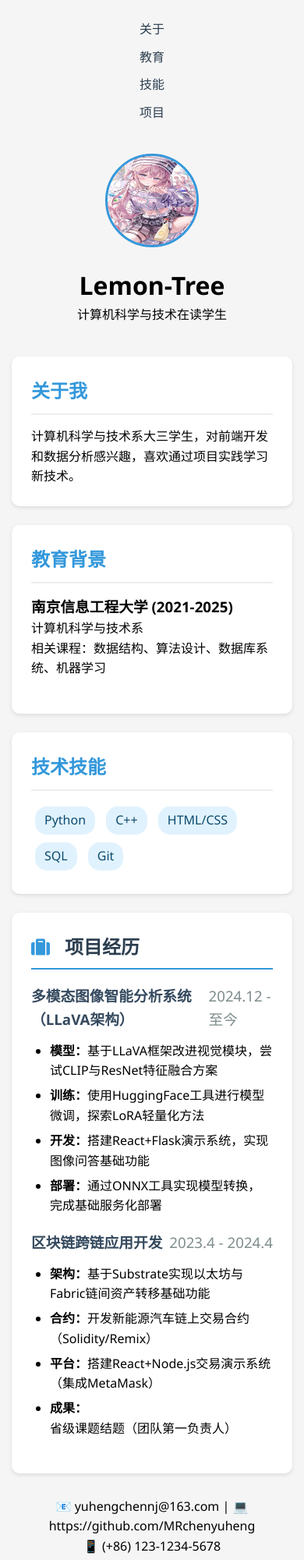
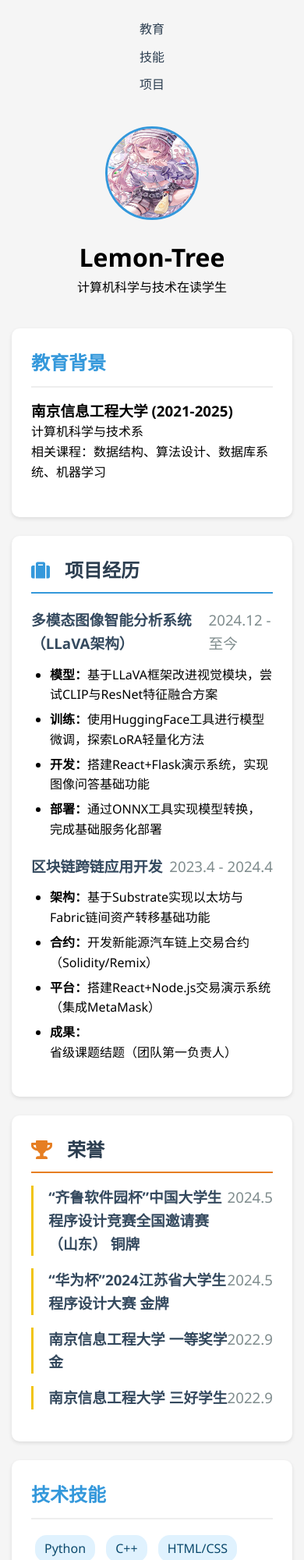
Before and after one commit to MRchenyuheng/resume, a plain HTML site: page index.html in a window 390 px wide. Shown: the top 2000 px of the page at 78% size. Drawn offline with Linux system fonts and the light colour scheme.

Commit message:
awards20250219

```diff
--- a/index.html
+++ b/index.html
@@ -6,146 +6,12 @@
 
     <!-- 在<head>标签最前面添加这行 Font Awesome支持-->
     <link rel="stylesheet" href="https://cdnjs.cloudflare.com/ajax/libs/font-awesome/5.15.4/css/all.min.css">
-
+    <link rel="stylesheet" href="styles/style.css">
+    <link rel="stylesheet" href="styles/award.css">
     <title>Lemon-Tree 的个人主页</title>
-    <style>
-        /* 基础样式 */
-        * {
-            margin: 0;
-            padding: 0;
-            box-sizing: border-box;
-            font-family: 'Segoe UI', sans-serif;
-        }
-
-        body {
-            line-height: 1.6;
-            max-width: 800px;
-            margin: 0 auto;
-            padding: 20px;
-            background: #f5f5f5;
-        }
-
-        /* 导航栏 */
-        nav {
-            text-align: center;
-            margin-bottom: 30px;
-        }
-
-        nav a {
-            margin: 0 15px;
-            color: #2c3e50;
-            text-decoration: none;
-            font-weight: 500;
-        }
-
-        /* 头部信息 */
-        .header {
-            text-align: center;
-            margin: 40px 0;
-        }
-
-        .avatar {
-            width: 120px;
-            height: 120px;
-            border-radius: 50%;
-            margin-bottom: 15px;
-            border: 3px solid #3498db;
-        }
-
-        /* 内容模块 */
-        .section {
-            background: white;
-            padding: 25px;
-            border-radius: 10px;
-            margin-bottom: 25px;
-            box-shadow: 0 2px 5px rgba(0,0,0,0.1);
-        }
-
-        h2 {
-            color: #3498db;
-            border-bottom: 2px solid #eee;
-            padding-bottom: 10px;
-            margin-bottom: 15px;
-        }
-
-        /* 教育背景 */
-        .education-item {
-            margin-bottom: 20px;
-        }
-
-        /* 技能标签 */
-        .skill-tag {
-            display: inline-block;
-            background: #e0f2fe;
-            color: #0c4a6e;
-            padding: 5px 12px;
-            border-radius: 15px;
-            margin: 5px;
-        }
-
-        /* 联系方式 */
-        .contact {
-            text-align: center;
-            margin-top: 30px;
-        }
-
-        /* 响应式设计 */
-        @media (max-width: 600px) {
-            body {
-                padding: 15px;
-            }
-            nav a {
-                display: block;
-                margin: 10px 0;
-            }
-        }
-
-        .section {
-    margin-bottom: 1.5rem;
-}
-
-#projects h2 {
-    color: #2c3e50;
-    border-bottom: 2px solid #3498db;
-    padding-bottom: 0.5rem;
-}
-
-.project-item {
-    margin: 1.2rem 0;
-}
-
-.project-item h3 {
-    color: #34495e;
-    margin: 0.8rem 0;
-    display: flex;
-    justify-content: space-between;
-}
-
-.date {
-    color: #7f8c8d;
-    font-weight: normal;
-}
-
-.project-details {
-    padding-left: 1.5rem;
-    margin: 0.5rem 0;
-}
-
-.project-details li {
-    margin: 0.4rem 0;
-    line-height: 1.6;
-}
-
-.fas.fa-suitcase {
-    margin-right: 0.8rem;
-    color: #3498db;
-}
-
-    </style>
 </head>
 <body>
     <nav>
-        <a href="#about">关于</a>
         <a href="#education">教育</a>
         <a href="#skills">技能</a>
         <a href="#projects">项目</a>
@@ -157,10 +23,6 @@
         <p>计算机科学与技术在读学生</p>
     </div>
 
-    <div class="section" id="about">
-        <h2>关于我</h2>
-        <p>计算机科学与技术系大三学生，对前端开发和数据分析感兴趣，喜欢通过项目实践学习新技术。</p>
-    </div>
 
     <div class="section" id="education">
         <h2>教育背景</h2>
@@ -169,15 +31,6 @@
             <p>计算机科学与技术系</p>
             <p>相关课程：数据结构、算法设计、数据库系统、机器学习</p>
         </div>
-    </div>
-
-    <div class="section" id="skills">
-        <h2>技术技能</h2>
-        <span class="skill-tag">Python</span>
-        <span class="skill-tag">C++</span>
-        <span class="skill-tag">HTML/CSS</span>
-        <span class="skill-tag">SQL</span>
-        <span class="skill-tag">Git</span>
     </div>
 
     <div class="section" id="projects">
@@ -204,6 +57,36 @@
     </div>
 </div>
 
+<div class="section" id="awards">
+    <h2><i class="fas fa-trophy"></i> 荣誉</h2>
+
+    <div class="award-item">
+        <h3>“齐鲁软件园杯”中国大学生程序设计竞赛全国邀请赛（山东） 铜牌<span class="date">2024.5</span></h3>
+    </div>
+
+    <div class="award-item">
+        <h3>“华为杯”2024江苏省大学生程序设计大赛 金牌<span class="date">2024.5</span></h3>
+    </div>
+
+    <div class="award-item">
+        <h3>南京信息工程大学 一等奖学金<span class="date">2022.9</span></h3>
+    </div>
+
+    <div class="award-item">
+        <h3>南京信息工程大学 三好学生<span class="date">2022.9</span></h3>
+    </div>
+</div>
+
+
+<div class="section" id="skills">
+    <h2>技术技能</h2>
+    <span class="skill-tag">Python</span>
+    <span class="skill-tag">C++</span>
+    <span class="skill-tag">HTML/CSS</span>
+    <span class="skill-tag">SQL</span>
+    <span class="skill-tag">Git</span>
+</div>
+
 
     <div class="contact">
         <p>📧 yuhengchennj@163.com | 💻 https://github.com/MRchenyuheng</p>
--- /dev/null
+++ b/styles/award.css
@@ -0,0 +1,29 @@
+/* 获奖情况样式 */
+#awards h2 {
+    color: #2c3e50;
+    border-bottom: 2px solid #e67e22;
+    padding-bottom: 0.5rem;
+}
+
+.award-item {
+    margin: 1rem 0;
+    padding-left: 1.2rem;
+    border-left: 3px solid #f1c40f;
+}
+
+.award-item h3 {
+    color: #34495e;
+    margin: 0.8rem 0;
+    display: flex;
+    justify-content: space-between;
+}
+
+/* 修正项目经历图标颜色 */
+.fa-suitcase {
+    color: #3498db !important;
+}
+
+.fa-trophy {
+    color: #e67e22 !important;
+    margin-right: 0.8rem;
+}
--- /dev/null
+++ b/styles/style.css
@@ -0,0 +1,131 @@
+        /* 基础样式 */
+        * {
+            margin: 0;
+            padding: 0;
+            box-sizing: border-box;
+            font-family: 'Segoe UI', sans-serif;
+        }
+
+        body {
+            line-height: 1.6;
+            max-width: 800px;
+            margin: 0 auto;
+            padding: 20px;
+            background: #f5f5f5;
+        }
+
+        /* 导航栏 */
+        nav {
+            text-align: center;
+            margin-bottom: 30px;
+        }
+
+        nav a {
+            margin: 0 15px;
+            color: #2c3e50;
+            text-decoration: none;
+            font-weight: 500;
+        }
+
+        /* 头部信息 */
+        .header {
+            text-align: center;
+            margin: 40px 0;
+        }
+
+        .avatar {
+            width: 120px;
+            height: 120px;
+            border-radius: 50%;
+            margin-bottom: 15px;
+            border: 3px solid #3498db;
+        }
+
+        /* 内容模块 */
+        .section {
+            background: white;
+            padding: 25px;
+            border-radius: 10px;
+            margin-bottom: 25px;
+            box-shadow: 0 2px 5px rgba(0,0,0,0.1);
+        }
+
+        h2 {
+            color: #3498db;
+            border-bottom: 2px solid #eee;
+            padding-bottom: 10px;
+            margin-bottom: 15px;
+        }
+
+        /* 教育背景 */
+        .education-item {
+            margin-bottom: 20px;
+        }
+
+        /* 技能标签 */
+        .skill-tag {
+            display: inline-block;
+            background: #e0f2fe;
+            color: #0c4a6e;
+            padding: 5px 12px;
+            border-radius: 15px;
+            margin: 5px;
+        }
+
+        /* 联系方式 */
+        .contact {
+            text-align: center;
+            margin-top: 30px;
+        }
+
+        /* 响应式设计 */
+        @media (max-width: 600px) {
+            body {
+                padding: 15px;
+            }
+            nav a {
+                display: block;
+                margin: 10px 0;
+            }
+        }
+
+        .section {
+    margin-bottom: 1.5rem;
+}
+
+#projects h2 {
+    color: #2c3e50;
+    border-bottom: 2px solid #3498db;
+    padding-bottom: 0.5rem;
+}
+
+.project-item {
+    margin: 1.2rem 0;
+}
+
+.project-item h3 {
+    color: #34495e;
+    margin: 0.8rem 0;
+    display: flex;
+    justify-content: space-between;
+}
+
+.date {
+    color: #7f8c8d;
+    font-weight: normal;
+}
+
+.project-details {
+    padding-left: 1.5rem;
+    margin: 0.5rem 0;
+}
+
+.project-details li {
+    margin: 0.4rem 0;
+    line-height: 1.6;
+}
+
+.fas.fa-suitcase {
+    margin-right: 0.8rem;
+    color: #3498db;
+}
```
Also changed, not shown: 1 other file.
